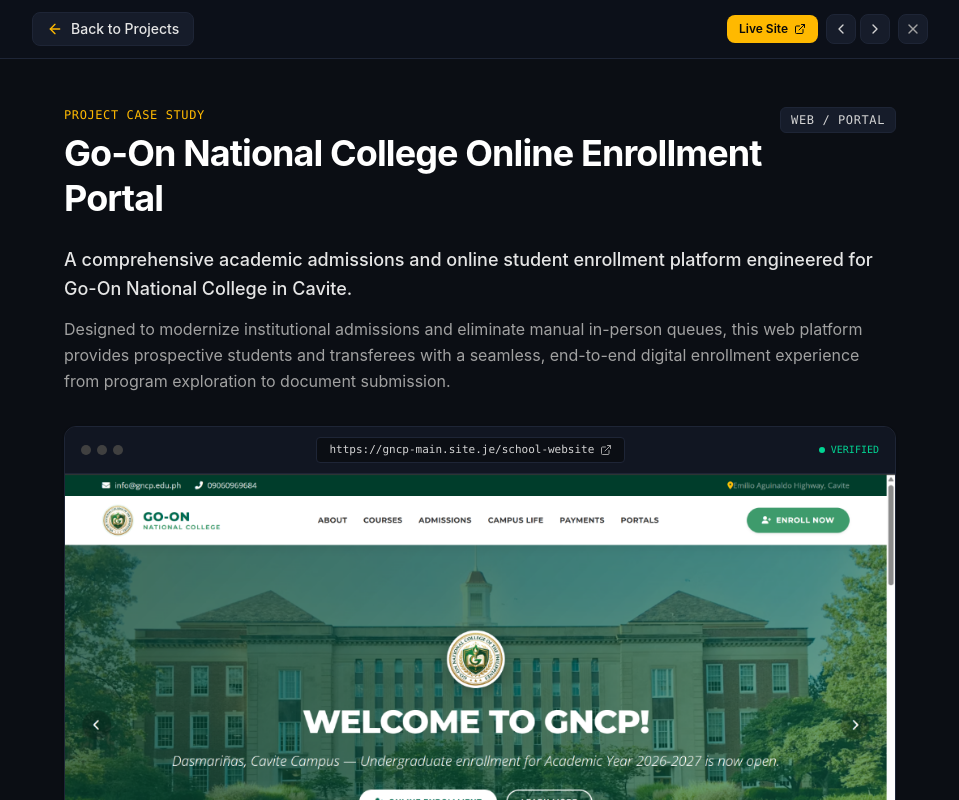
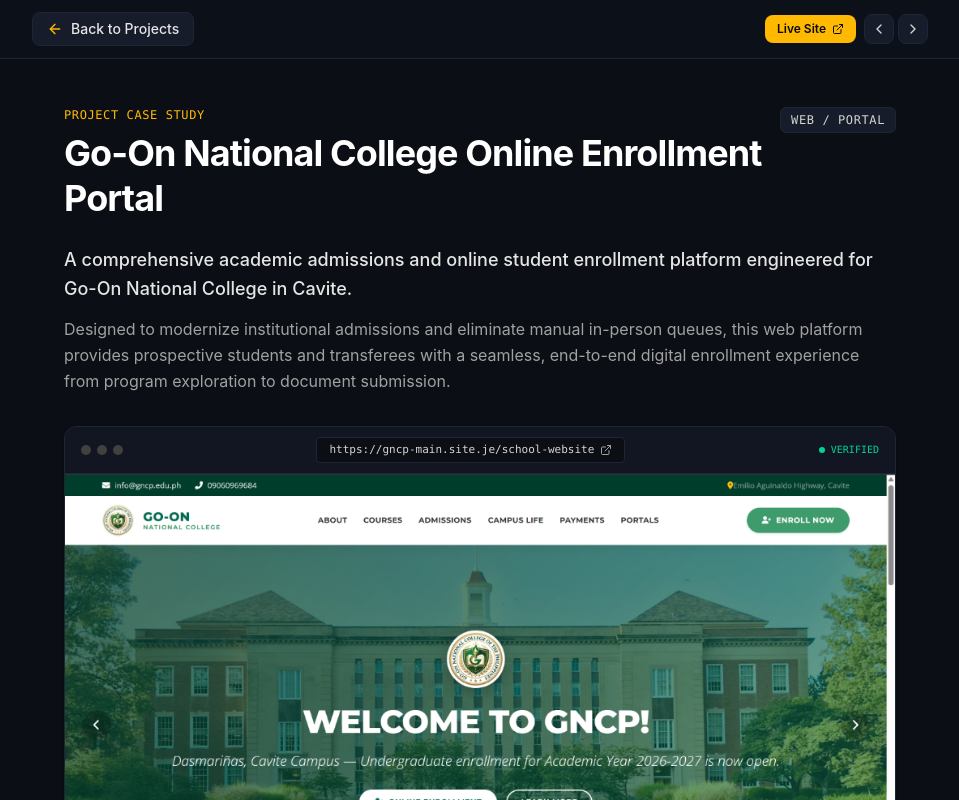
Before and after one commit to rogeliomanaog3/zenitsu-portfolio, a React (Vite) app: page / in a window 1280 px wide. Both pictures are taken after a click on the element 248 px from the left and 2597 px from the top of the page. Shown: the part 2196-2996 px from the top of the page, without its empty margins (160-1119 px from the left). Built offline with nearby package versions, Linux system fonts and the light colour scheme.

Commit message:
refactor: remove redundant X close button in project detail header

```diff
--- a/src/components/ProjectDetailView.jsx
+++ b/src/components/ProjectDetailView.jsx
@@ -7,7 +7,6 @@
   ChevronRight,
   ChevronDown,
   ExternalLink,
-  X,
 } from 'lucide-react';
 import { portfolioData } from '../data/portfolioData';
 
@@ -120,13 +119,6 @@
                 title="Next Project (Right Arrow)"
               >
                 <ChevronRight className="w-4 h-4" />
-              </button>
-              <button
-                onClick={onClose}
-                className="p-1.5 rounded-lg bg-[#161C2A] hover:bg-red-500/20 hover:text-red-400 border border-[#1E2536] text-neutral-400 transition-colors cursor-pointer ml-1"
-                title="Close View (Esc)"
-              >
-                <X className="w-4 h-4" />
               </button>
             </div>
           </div>
```
